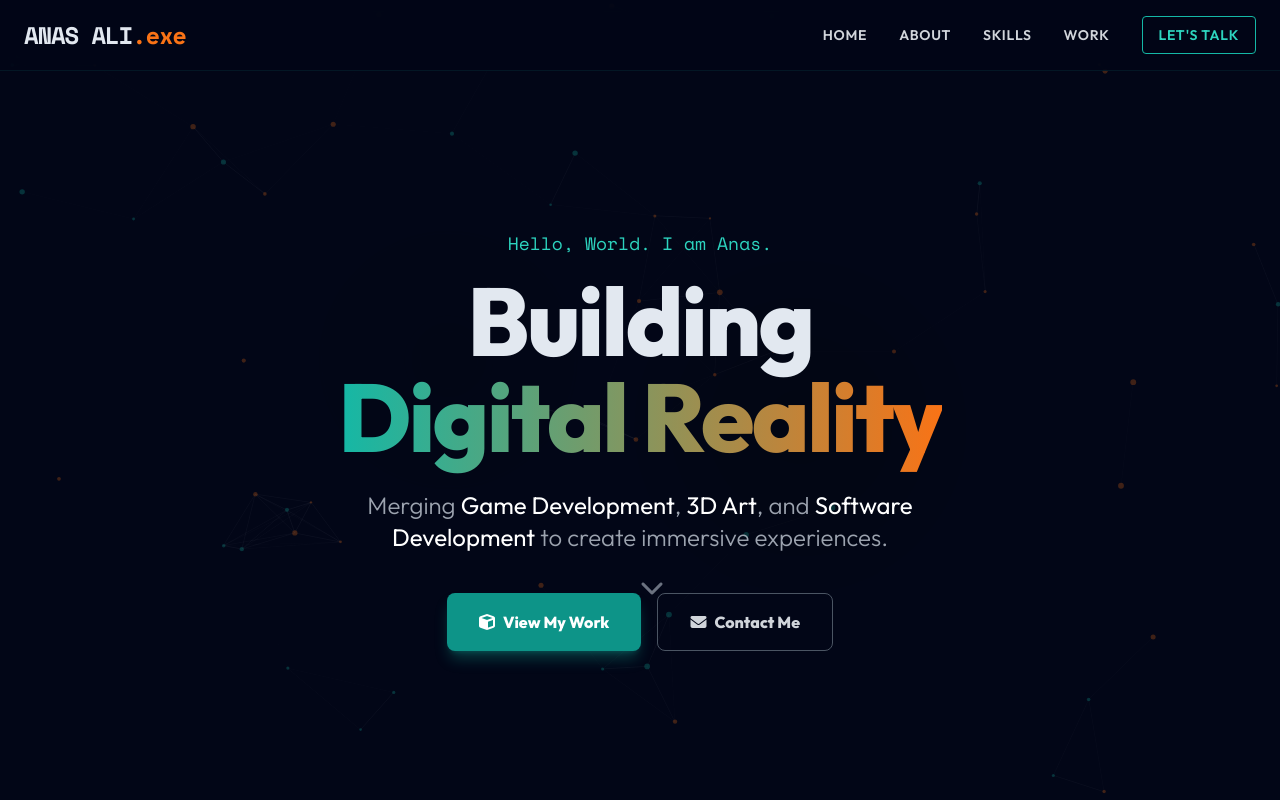
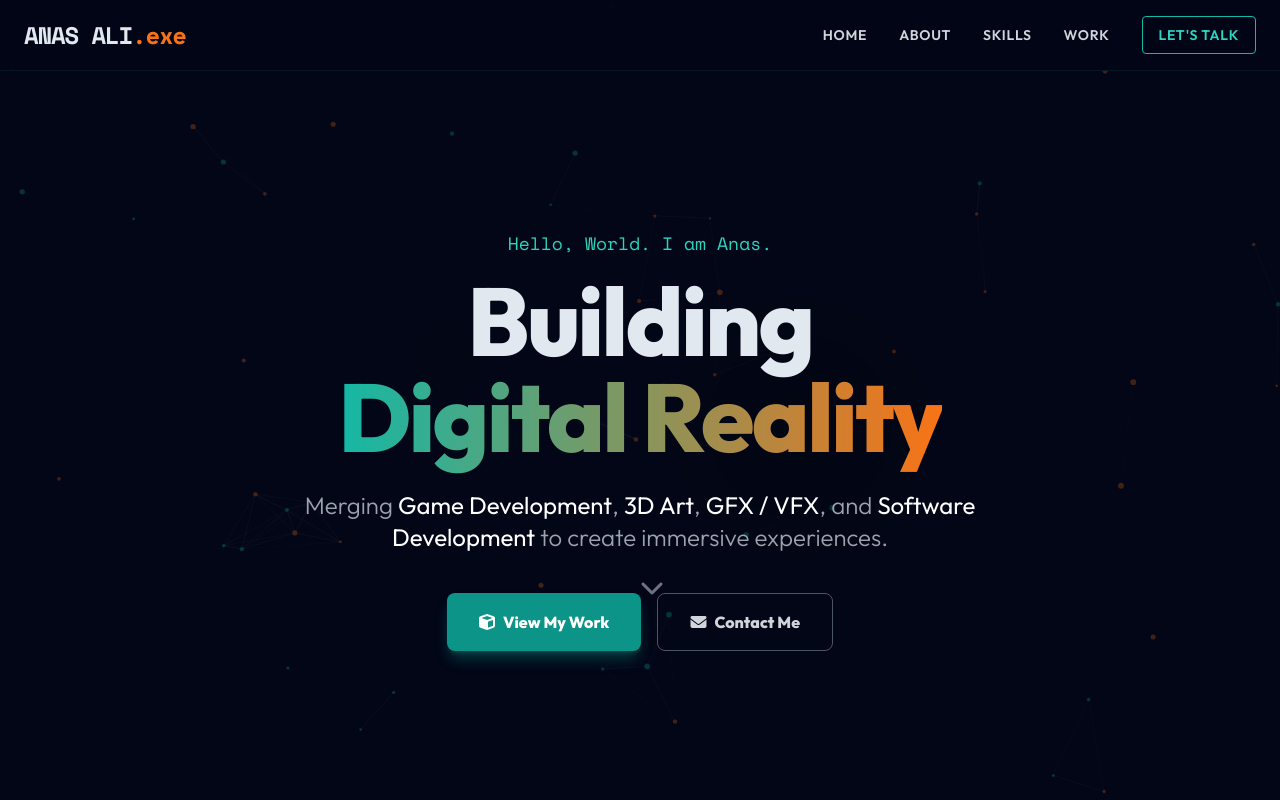
Before and after one commit to AnasAliK/My-Portfolio, a plain HTML site: page index.html in a window 1280 px wide. Shown: the top 800 px of the page. Drawn offline with nearby package versions, Linux system fonts and the light colour scheme.

Commit message:
Update index.html

```diff
--- a/index.html
+++ b/index.html
@@ -199,7 +199,7 @@
                 <span class="text-gradient glitch-hover cursor-default">Digital Reality</span>
             </h1>
             <p class="text-gray-400 text-xl md:text-2xl max-w-2xl mx-auto mb-10 font-light">
-                Merging <span class="text-white font-medium">Game Development</span>, <span class="text-white font-medium">3D Art</span>, and <span class="text-white font-medium">Software Development</span> to create immersive experiences.
+                Merging <span class="text-white font-medium">Game Development</span>, <span class="text-white font-medium">3D Art</span>, <span class="text-white font-medium">GFX / VFX</span>, and <span class="text-white font-medium">Software Development</span> to create immersive experiences.
             </p>
 
             <div class="flex flex-col md:flex-row justify-center gap-4">
```
